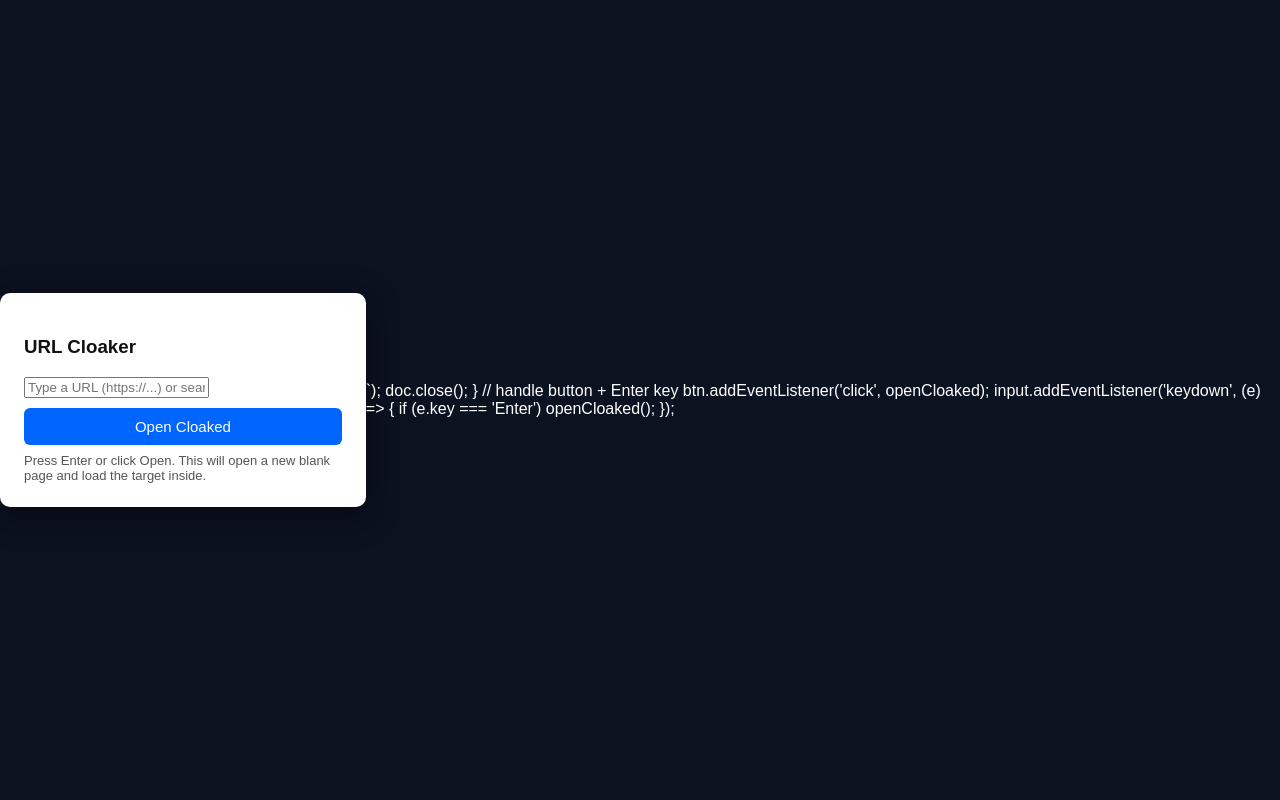
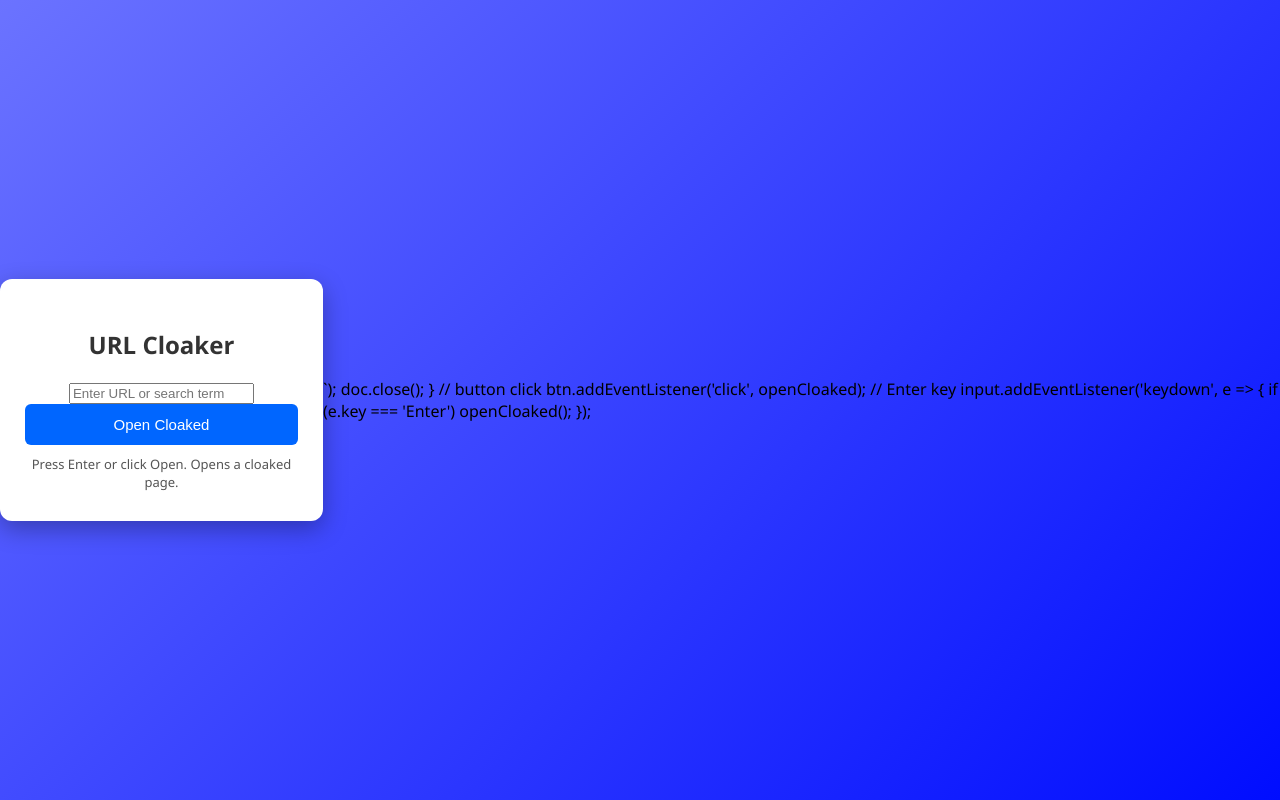
Before and after one commit to MaxShoener/Tripost, a website: page public/index.html in a window 1280 px wide. Drawn offline with Linux system fonts and the light colour scheme.

Commit message:
Update index.html

```diff
--- a/public/index.html
+++ b/public/index.html
@@ -1,24 +1,67 @@
-<!doctype html>
+<!DOCTYPE html>
 <html lang="en">
 <head>
-<meta charset="utf-8"/>
-<meta name="viewport" content="width=device-width,initial-scale=1"/>
-<title>URL Cloaker (Client)</title>
+<meta charset="UTF-8">
+<meta name="viewport" content="width=device-width, initial-scale=1.0">
+<title>URL Cloaker</title>
 <style>
-  body,html { height:100%; margin:0; font-family:Arial,Helvetica,sans-serif; display:flex; align-items:center; justify-content:center; background:#0b1220; color:#fff;}
-  #card { background:#fff; color:#111; padding:24px; width:420px; border-radius:10px; box-shadow:0 8px 30px rgba(0,0,0,0.5); }
-  input[type="text"] { width:100%; padding:12px; font-size:15px; border-radius:6px; border:1px solid #ccc; box-sizing:border-box; }
-  button { margin-top:10px; width:100%; padding:10px; border:none; background:#0066ff; color:white; border-radius:6px; font-size:15px; cursor:pointer; }
-  button:hover{opacity:0.95}
-  .hint { font-size:13px; color:#555; margin-top:8px; }
+  body, html {
+    margin: 0;
+    padding: 0;
+    height: 100%;
+    font-family: 'Segoe UI', Tahoma, Geneva, Verdana, sans-serif;
+    display: flex;
+    justify-content: center;
+    align-items: center;
+    background: linear-gradient(135deg,#6b73ff,#000dff);
+  }
+  #card {
+    background: #fff;
+    padding: 30px 25px;
+    border-radius: 12px;
+    width: 350px;
+    box-shadow: 0 8px 25px rgba(0,0,0,0.3);
+    text-align: center;
+  }
+  #card h2 {
+    margin-bottom: 20px;
+    color: #333;
+  }
+  input[type="text"] {
+    width: 100%;
+    padding: 12px;
+    font-size: 15px;
+    border-radius: 6px;
+    border: 1px solid #ccc;
+    margin-bottom: 15px;
+    box-sizing: border-box;
+  }
+  button {
+    width: 100%;
+    padding: 12px;
+    border: none;
+    border-radius: 6px;
+    background: #0066ff;
+    color: #fff;
+    font-size: 15px;
+    cursor: pointer;
+  }
+  button:hover {
+    background: #0051cc;
+  }
+  .hint {
+    margin-top: 10px;
+    font-size: 13px;
+    color: #555;
+  }
 </style>
 </head>
 <body>
   <div id="card">
-    <h3>URL Cloaker</h3>
-    <input id="urlInput" placeholder="Type a URL (https://...) or search term" />
+    <h2>URL Cloaker</h2>
+    <input id="urlInput" placeholder="Enter URL or search term">
     <button id="goBtn">Open Cloaked</button>
-    <div class="hint">Press Enter or click Open. This will open a new blank page and load the target inside.</div>
+    <div class="hint">Press Enter or click Open. Opens a cloaked page.</div>
   </div>
 
 <script>
@@ -28,45 +71,44 @@ const btn = document.getElementById('goBtn');
 function prepareTarget(raw) {
   raw = (raw || '').trim();
   if (!raw) return null;
-  // if it looks like a URL, use it; otherwise treat as google search
   if (/^(https?:\/\/)/i.test(raw)) return raw;
-  // quick heuristic: if it has a dot and no spaces, treat as domain
-  if (/^\S+\.\S+$/.test(raw) && !/\s/.test(raw)) {
-    return 'http://' + raw;
-  }
+  // heuristic: if contains dot and no spaces, treat as domain
+  if (/^\S+\.\S+$/.test(raw) && !/\s/.test(raw)) return 'http://' + raw;
+  // otherwise treat as search term
   return 'https://www.google.com/search?q=' + encodeURIComponent(raw);
 }
 
 function openCloaked() {
-  const raw = input.value;
-  const target = prepareTarget(raw);
-  if (!target) return alert('Please enter a URL or search term.');
+  const target = prepareTarget(input.value);
+  if (!target) return alert('Enter a URL or search term.');
 
-  // use our proxy endpoint to fetch the site: /proxy?u=encodedTarget
+  // proxy endpoint on your server
   const proxied = '/proxy?u=' + encodeURIComponent(target);
 
-  // open about:blank and write an iframe into it so the address bar shows our domain (the proxied path)
+  // open about:blank first
   const win = window.open('about:blank', '_blank');
   if (!win) {
-    alert('Popup blocked. Allow popups for this site and try again.');
+    alert('Popup blocked. Allow popups for this site.');
     return;
   }
 
-  // write loading + iframe that points to the proxied path
   const doc = win.document;
   doc.open();
   doc.write(`
-    <!doctype html>
+    <!DOCTYPE html>
     <html>
     <head>
       <meta charset="utf-8">
       <title>Loading...</title>
-        <style>html,body{height:100%;margin:0}body{display:flex;align-items:center;justify-content:center;font-family:Arial;background:#f3f5f7}#loader{font-size:16px;color:#333}</style>
+      <style>
+        html,body{height:100%;margin:0}
+        body{display:flex;align-items:center;justify-content:center;font-family:Arial;background:#f3f5f7}
+        #loader{font-size:16px;color:#333}
+      </style>
     </head>
     <body>
       <div id="loader">Loading…</div>
       <script>
-          // replace content with iframe after a short tick
         setTimeout(() => {
           document.body.innerHTML = '<iframe src="${proxied}" style="position:fixed;top:0;left:0;width:100%;height:100%;border:0;"></iframe>';
         }, 10);
@@ -77,9 +119,11 @@ function openCloaked() {
   doc.close();
 }
 
-// handle button + Enter key
+// button click
 btn.addEventListener('click', openCloaked);
-input.addEventListener('keydown', (e) => {
+
+// Enter key
+input.addEventListener('keydown', e => {
   if (e.key === 'Enter') openCloaked();
 });
 </script>
```
Lines whose indentation alone changed are shown as unchanged.
